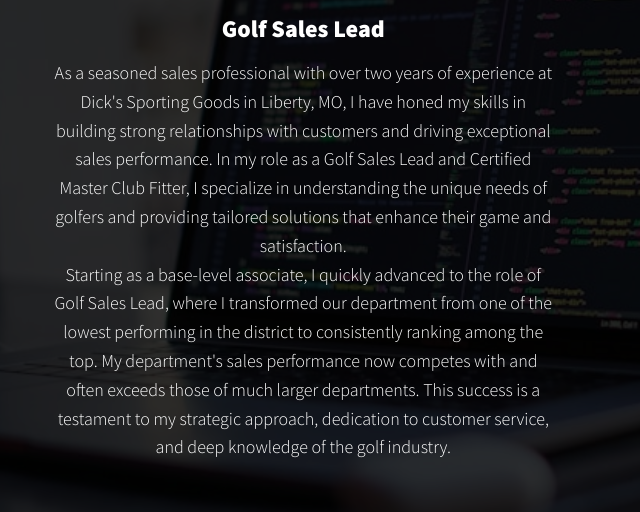
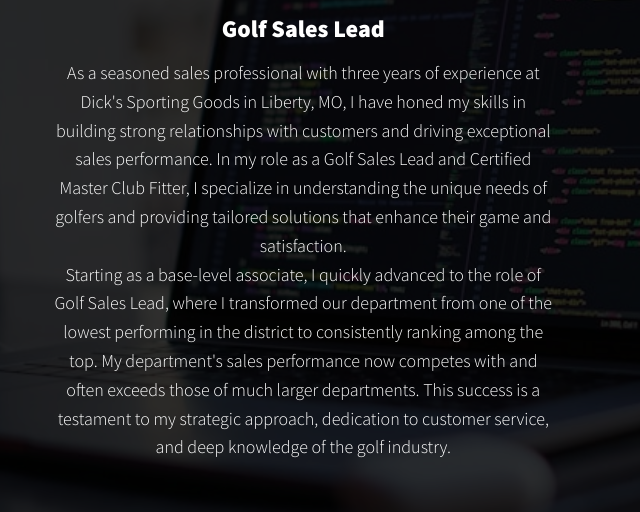
Before and after one commit to ryanoconnorr/ryanoconnorr.github.io, a plain HTML site: page index.html in a window 1280 px wide. Shown: the part 732-1244 px from the top of the page, 143-783 px from the left. Drawn offline with nearby package versions, Linux system fonts and the light colour scheme.

Commit message:
Update index.html

```diff
--- a/index.html
+++ b/index.html
@@ -46,7 +46,7 @@
                 <div class="service">
                     <h3>Golf Sales Lead</h3>
                     <p>
-                        As a seasoned sales professional with over two years of experience
+                        As a seasoned sales professional with three years of experience
                         at Dick's Sporting Goods in Liberty, MO, I have honed my skills in
                         building strong relationships with customers and driving exceptional
                         sales performance. In my role as a Golf Sales Lead and Certified
```
